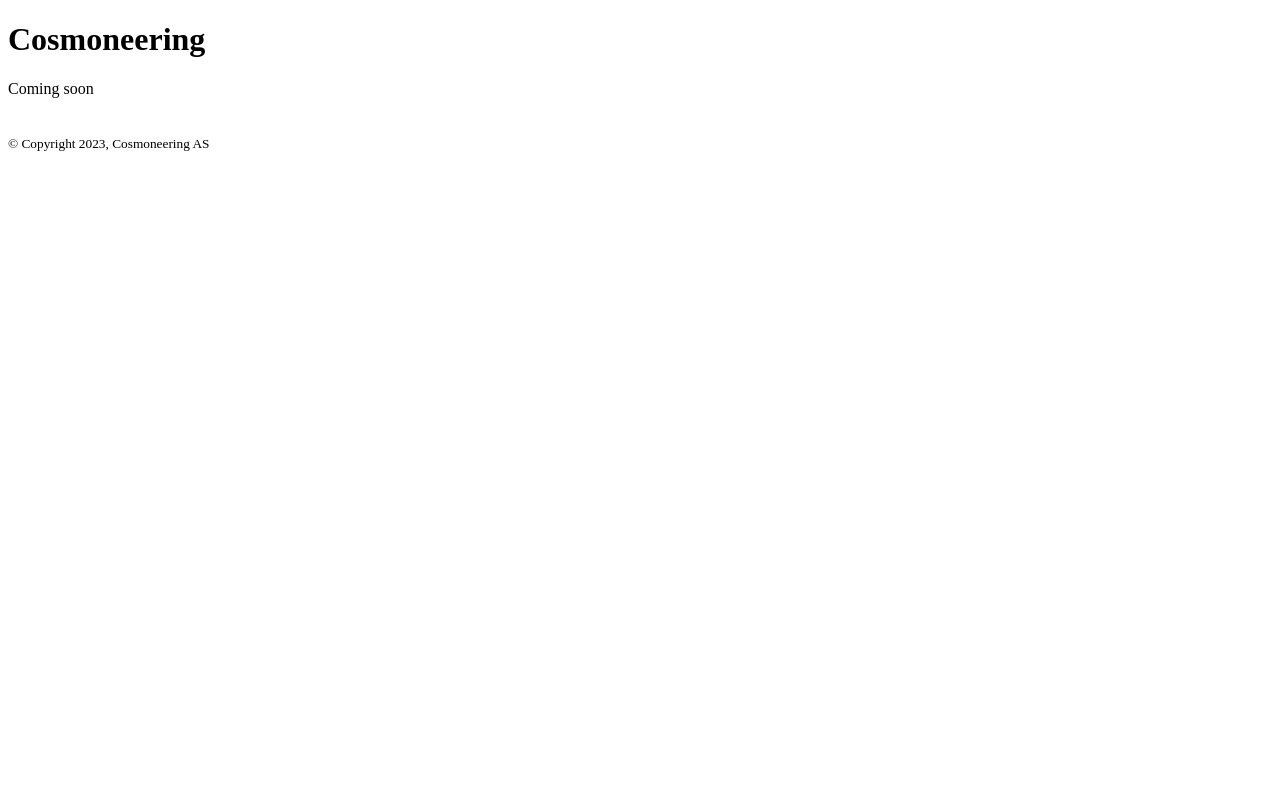
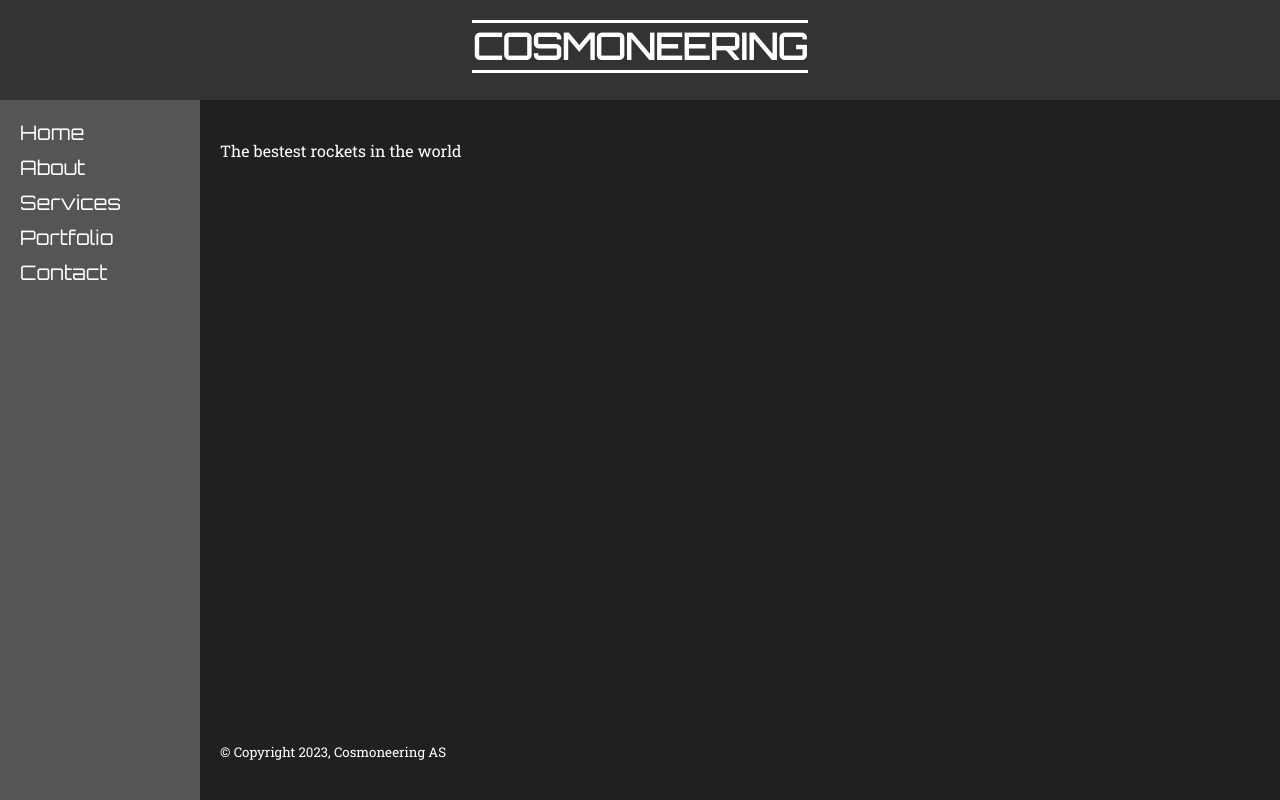
Before and after one commit to Cosmoneering/cosmoneering.github.io, a plain HTML site: page index.html in a window 1280 px wide. Drawn offline with Linux system fonts and the light colour scheme.

Commit message:
Updated website from local files

```diff
--- a/index.html
+++ b/index.html
@@ -1,22 +1,184 @@
-<!doctype html>
+<!DOCTYPE html>
 <html>
 
 <head>
+    <meta charset="UTF-8">
     <title>Cosmoneering</title>
-    <meta name="description" content="Cosmoneering">
-    <meta name="keywords" content="rockets space engineering technology science cosmoneering">
+    <link rel="stylesheet" href="https://fonts.googleapis.com/css?family=Orbitron">
+    <link rel="stylesheet" href="https://fonts.googleapis.com/css?family=Roboto Slab">
+    <link rel="shortcut icon" href="images/favicon.svg">
 </head>
 
 <body>
-    <h1>
-        Cosmoneering
-    </h1>
-    Coming soon
-    <br><br><br>
+    <div id="top-bar">
+        <div id="banner">
+            <div id="logo">
+                <h1><a href="https://www.cosmoneering.no">COSMONEERING</a></h1>
+            </div>
+        </div>
+    </div>
 
-    <footer>
-        <small>&copy; Copyright 2023, Cosmoneering AS</small>
-    </footer>
+    <div id="sidebar">
+        <div id="menu">
+            <a href="#home">Home</a>
+            <a href="#about">About</a>
+            <a href="#services">Services</a>
+            <a href="#portfolio">Portfolio</a>
+            <a href="#contact">Contact</a>
+        </div>
+    </div>
+
+    <div id="viewport">
+
+        <div class="section" id="home">
+            <h2></h2>
+            <p>The bestest rockets in the world</p>
+        </div>
+
+        <div class="section" id="about">
+            <h2>About us</h2>
+            <p>Cosmoneering was started in late 2020</p>
+
+            <h4>The people</h4>
+            <img src="images/Harald.jpg" width="200">
+            <p>Harald Sangvik, CEO</p>
+            <p><a href="https://www.linkedin.com/in/harald-sangvik/">Linkedin</a></p>
+        </div>
+
+        <div class="section" id="services">
+            <h2>Services</h2>
+            <h4>CAD</h4>
+            Solidworks
+            <h4>PLC Programming</h4>
+            Beckhoff, Siemens, ABB
+            <h4>Construction</h4>
+            Turning, milling, welding...
+        </div>
+
+        <div class="section" id="portfolio">
+            <h2>Portfolio</h2>
+        </div>
+
+        <div class="section" id="contact">
+            <h2>Contact</h2>
+            <p><a href="mailto:harald.sangvik@cosmoneering.no">Send email</a></p>
+        </div>
+
+        <footer>
+            <small>&copy; Copyright 2023, Cosmoneering AS</small>
+        </footer>
+
+    </div>
 </body>
 
+<script>
+    (function () {
+        // JavaScript to handle menu item clicks and change the content in the viewport
+        const sidebarList = document.getElementById('menu');
+        const sections = document.querySelectorAll('.section');
+
+        function showSection(sectionId) {
+            sections.forEach((section) => {
+                section.style.display = 'none';
+            });
+
+            const selectedSection = document.getElementById(sectionId);
+            selectedSection.style.display = 'block';
+        }
+
+        sidebarList.addEventListener('click', (e) => {
+            if (e.target.tagName === 'A') {
+                e.preventDefault();
+                const sectionId = e.target.getAttribute('href').substring(1);
+                showSection(sectionId);
+            }
+        });
+
+        // Show the initial section
+        showSection('home');
+    })();
+</script>
+
+<style>
+    A:link {text-decoration: none; color: white;}
+    A:visited {text-decoration: none; color: white;}
+    A:hover {text-decoration: none; color: white;}
+    A:active {text-decoration: none; color: white;}
+
+    body {
+        font-family: 'Roboto Slab';
+        background-color: rgb(32, 32, 32);
+        color: white;
+    }
+
+    #top-bar {
+        background-color: #333;
+        height: 100px;
+        position: fixed;
+        top: 0px;
+        left: 0px;
+        right: 0px;
+    }
+
+    #sidebar {
+        font-family: 'Orbitron', sans-serif;
+        width: 200px;
+        background-color: #555;
+        position: fixed;
+        top: 100px;
+        left: 0px;
+        bottom: 0;
+    }
+
+    #viewport {
+        position: absolute;
+        left: 200px;
+        top: 100px;
+        right: 0px;
+        bottom: 20px;
+        padding: 20px;
+    }
+
+    #logo {
+        font-family: 'Orbitron', sans-serif;
+        text-align: center;
+        color: white;
+        font-size: 24px;
+        font-weight: bold;
+    }
+
+    #menu {
+        position: flex;
+        margin: 20px;
+    }
+
+    #menu a {
+        color: white;
+        text-decoration: none;
+        display: block;
+        margin-bottom: 10px;
+        font-size: 20px;
+        transition: 0.3s;
+    }
+
+    #menu a:hover {
+        color: #00ff00;
+    }
+
+    h1 {
+        font-size: 36px;
+        display: inline-block;
+        border-top: 3px solid #ffffff;
+        border-bottom: 3px solid #ffffff;
+        margin: 20px 0;
+        padding: 1px;
+    }
+
+    footer {
+        position: absolute;
+        bottom: 0;
+        height: 2.5rem;            /* Footer height */
+    }
+</style>
+
 </html>
```
Also changed, not shown: images/Harald.jpg (added), images/img.jpg (added), 1 other file.
